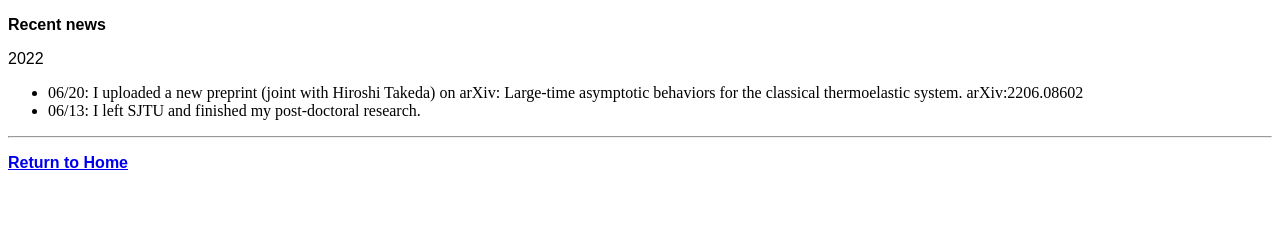
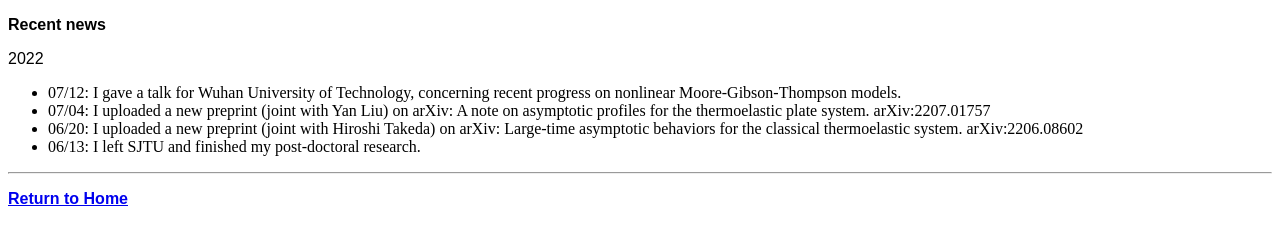
Before and after one commit to WenhuiChen1995/Maths, a plain HTML site: page news.html in a window 1280 px wide. Drawn offline with Linux system fonts and the light colour scheme.

Commit message:
Update news.html

```diff
--- a/news.html
+++ b/news.html
@@ -17,6 +17,8 @@ body p {
 
   <p>2022</p>
 <ul>
+	<li>07/12: I gave a talk for Wuhan University of Technology, concerning recent progress on nonlinear Moore-Gibson-Thompson models.</li>
+	<li>07/04: I uploaded a new preprint (joint with Yan Liu) on arXiv: A note on asymptotic profiles for the thermoelastic plate system. arXiv:2207.01757</li>
 	<li>06/20: I uploaded a new preprint (joint with Hiroshi Takeda) on arXiv: Large-time asymptotic behaviors for the classical thermoelastic system. arXiv:2206.08602</li>
 	<li>06/13: I left SJTU and finished my post-doctoral research.</li>
 </ul>
```
